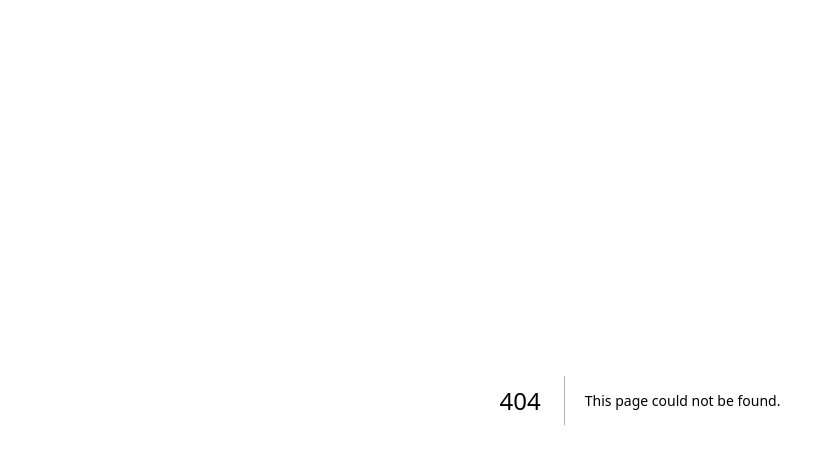
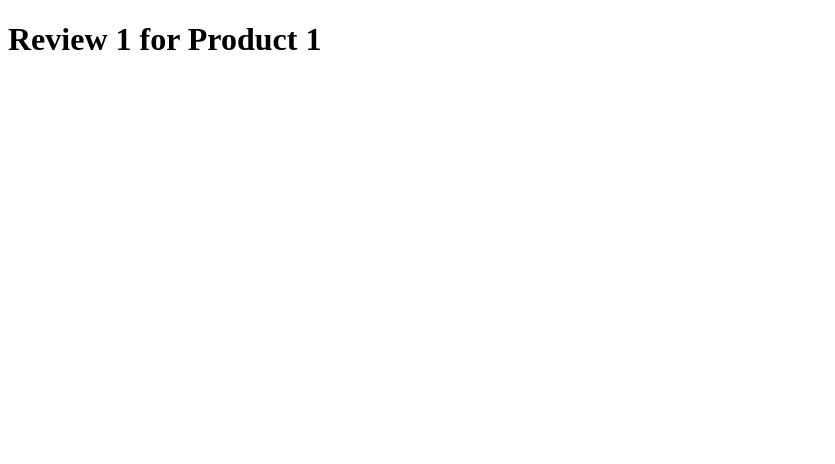
Before and after one commit to minhnguyen102/Next, a Next.js app: page /products/1/reviews/1 in a window 1280 px wide. Before the commit this address had no page. Shown: the top 464 px of the page, without its empty margins (0-835 px from the left). Built offline with nearby package versions, Linux system fonts and the light colour scheme.

Commit message:
nested dynamic routes

```diff
--- /dev/null
+++ b/src/app/products/[productId]/reviews/[reviewId]/page.tsx
@@ -0,0 +1,9 @@
+export default async function ProductDetail(
+    {params} :
+    {params: Promise<{productId: string, reviewId: string}> }
+    ) {
+    const {productId, reviewId} = await params
+    return (
+        <h1>Review {reviewId} for Product {productId} </h1>
+    )
+}
```
